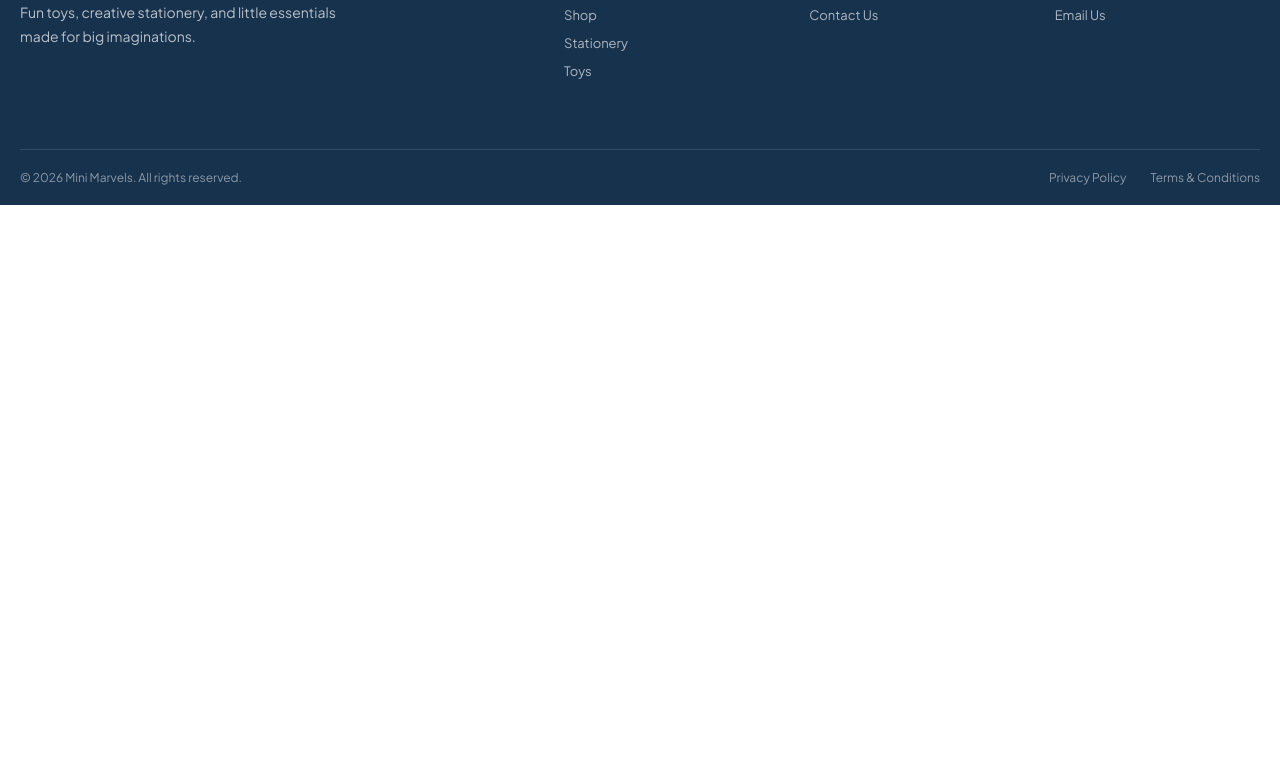
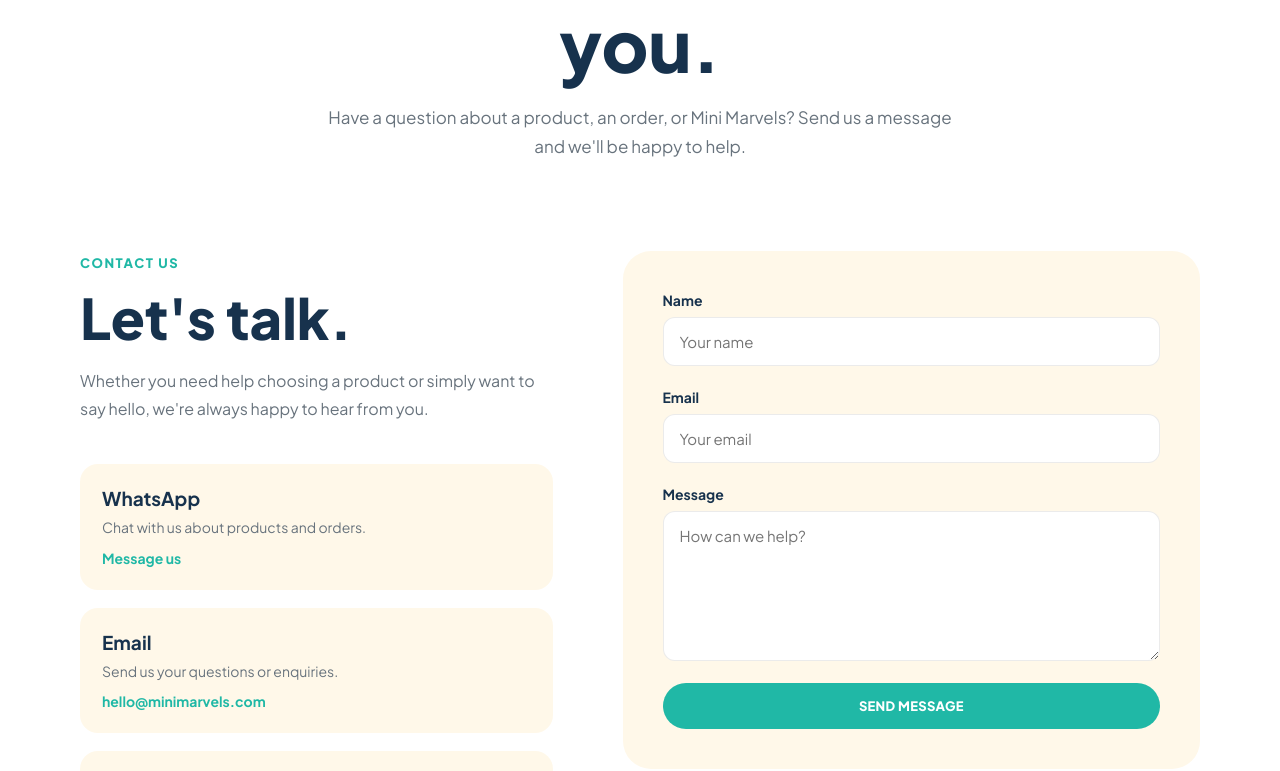
Before and after one commit to Aziz2k618/mini-marvels, a React (Vite) app: page /contact in a window 1280 px wide. Shown: the part 309-1080 px from the top of the page. Before the commit the page ends 800 px from the top, so only its background shows below. Built offline with nearby package versions, Linux system fonts and the light colour scheme.

Commit message:
create intial contact page

```diff
--- a/src/App.jsx
+++ b/src/App.jsx
@@ -6,6 +6,7 @@ import Navbar from "./components/Navbar/Navbar.jsx";
 import Home from "./pages/Home/Home";
 import Shop from "./pages/Shop/Shop";
 import About from "./pages/About/About";
+import Contact from "./pages/Contact/Contact";
 import ProductDetails from "./pages/ProductDetails/ProductDetails.jsx";
 import Footer from "./components/Footer/Footer.jsx";
 
@@ -17,6 +18,7 @@ function App() {
         <Route path="/" element={<Home />} />
         <Route path="/shop" element={<Shop />} />
         <Route path="/about" element={<About />} />
+        <Route path="/contact" element={<Contact />} />
         <Route path="/product/:slug" element={<ProductDetails />} />
       </Routes>
       <Footer />
--- /dev/null
+++ b/src/pages/Contact/Contact.css
@@ -0,0 +1,259 @@
+.contact {
+  width: 100%;
+}
+
+/* =========================
+   HEADER
+========================= */
+
+.contact-header {
+  max-width: 900px;
+  margin: 40px auto 90px;
+  padding: 80px 40px 0;
+  text-align: center;
+}
+
+.contact-header span,
+.contact-info > span {
+  color: var(--teal);
+  font-size: 13px;
+  font-weight: 800;
+  letter-spacing: 1.5px;
+}
+
+.contact-header h1 {
+  margin: 18px 0 22px;
+  color: var(--navy);
+  font-size: clamp(46px, 6vw, 72px);
+  line-height: 1.05;
+  font-weight: 800;
+}
+
+.contact-header p {
+  max-width: 650px;
+  margin: 0 auto;
+  color: var(--text-muted);
+  font-size: 17px;
+  line-height: 1.7;
+}
+
+
+/* =========================
+   MAIN CONTENT
+========================= */
+
+.contact-content {
+  max-width: 1200px;
+  margin: 0 auto 120px;
+  padding: 0 40px;
+
+  display: grid;
+  grid-template-columns: 0.9fr 1.1fr;
+  gap: 70px;
+  align-items: start;
+}
+
+
+/* =========================
+   CONTACT INFO
+========================= */
+
+.contact-info h2 {
+  margin: 15px 0 18px;
+  color: var(--navy);
+  font-size: clamp(38px, 5vw, 56px);
+  line-height: 1.1;
+  font-weight: 800;
+}
+
+.contact-info > p {
+  max-width: 480px;
+  margin-bottom: 40px;
+  color: var(--text-muted);
+  font-size: 16px;
+  line-height: 1.8;
+}
+
+.contact-details {
+  display: flex;
+  flex-direction: column;
+  gap: 18px;
+}
+
+.contact-detail {
+  padding: 22px;
+  background: var(--cream);
+  border-radius: 18px;
+  transition:
+    transform 0.3s ease,
+    box-shadow 0.3s ease;
+}
+
+.contact-detail:hover {
+  transform: translateY(-3px);
+  box-shadow: 0 8px 20px rgba(0, 0, 0, 0.06);
+}
+
+.contact-detail h3 {
+  margin: 0 0 6px;
+  color: var(--navy);
+  font-size: 19px;
+}
+
+.contact-detail p {
+  margin: 0 0 8px;
+  color: var(--text-muted);
+  font-size: 14px;
+  line-height: 1.6;
+}
+
+.contact-detail a {
+  color: var(--teal);
+  font-size: 14px;
+  font-weight: 700;
+  text-decoration: none;
+}
+
+.contact-detail a:hover {
+  text-decoration: underline;
+}
+
+
+/* =========================
+   FORM
+========================= */
+
+.contact-form-wrapper {
+  padding: 40px;
+  background: var(--cream);
+  border-radius: 28px;
+}
+
+.contact-form {
+  display: flex;
+  flex-direction: column;
+  gap: 22px;
+}
+
+.form-group {
+  display: flex;
+  flex-direction: column;
+  gap: 8px;
+}
+
+.form-group label {
+  color: var(--navy);
+  font-size: 14px;
+  font-weight: 700;
+}
+
+.form-group input,
+.form-group textarea {
+  width: 100%;
+  padding: 14px 16px;
+
+  border: 1px solid rgba(0, 0, 0, 0.08);
+  border-radius: 12px;
+
+  background: var(--white);
+  color: var(--navy);
+
+  font-family: inherit;
+  font-size: 15px;
+
+  outline: none;
+  box-sizing: border-box;
+
+  transition:
+    border-color 0.2s ease,
+    box-shadow 0.2s ease;
+}
+
+.form-group input:focus,
+.form-group textarea:focus {
+  border-color: var(--teal);
+  box-shadow: 0 0 0 3px rgba(0, 0, 0, 0.04);
+}
+
+.form-group textarea {
+  resize: vertical;
+  min-height: 150px;
+}
+
+.contact-form button {
+  width: 100%;
+  padding: 15px;
+
+  border: none;
+  border-radius: 50px;
+
+  background: var(--teal);
+  color: var(--white);
+
+  font-family: inherit;
+  font-size: 13px;
+  font-weight: 800;
+  letter-spacing: 0.3px;
+
+  cursor: pointer;
+
+  transition:
+    transform 0.2s ease,
+    opacity 0.2s ease;
+}
+
+.contact-form button:hover {
+  transform: translateY(-2px);
+  opacity: 0.9;
+}
+
+
+/* =========================
+   RESPONSIVE
+========================= */
+
+@media (max-width: 900px) {
+  .contact-header {
+    margin-top: 30px;
+    padding-top: 60px;
+  }
+
+  .contact-content {
+    grid-template-columns: 1fr;
+    gap: 50px;
+  }
+
+  .contact-info > p {
+    max-width: 650px;
+  }
+}
+
+@media (max-width: 600px) {
+  .contact-header {
+    margin-bottom: 60px;
+    padding: 50px 24px 0;
+  }
+
+  .contact-header h1 {
+    font-size: 46px;
+  }
+
+  .contact-header p {
+    font-size: 16px;
+  }
+
+  .contact-content {
+    width: calc(100% - 30px);
+    padding: 0;
+    margin-bottom: 80px;
+  }
+
+  .contact-form-wrapper {
+    padding: 28px 22px;
+    border-radius: 22px;
+  }
+
+  .contact-info h2 {
+    font-size: 40px;
+  }
+}
--- /dev/null
+++ b/src/pages/Contact/Contact.jsx
@@ -0,0 +1,102 @@
+import "./Contact.css";
+
+function Contact() {
+  return (
+    <main className="contact">
+      <section className="contact-header">
+        <span>GET IN TOUCH</span>
+
+        <h1>We'd love to hear from you.</h1>
+
+        <p>
+          Have a question about a product, an order, or Mini Marvels?
+          Send us a message and we'll be happy to help.
+        </p>
+      </section>
+
+      <section className="contact-content">
+        <div className="contact-info">
+          <span>CONTACT US</span>
+
+          <h2>Let's talk.</h2>
+
+          <p>
+            Whether you need help choosing a product or simply want to
+            say hello, we're always happy to hear from you.
+          </p>
+
+          <div className="contact-details">
+            <div className="contact-detail">
+              <h3>WhatsApp</h3>
+              <p>Chat with us about products and orders.</p>
+              <a
+                href="https://wa.me/"
+                target="_blank"
+                rel="noreferrer"
+              >
+                Message us
+              </a>
+            </div>
+
+            <div className="contact-detail">
+              <h3>Email</h3>
+              <p>Send us your questions or enquiries.</p>
+              <a href="mailto:hello@minimarvels.com">
+                hello@minimarvels.com
+              </a>
+            </div>
+
+            <div className="contact-detail">
+              <h3>Instagram</h3>
+              <p>Follow Mini Marvels for updates and inspiration.</p>
+              <a
+                href="#"
+                target="_blank"
+                rel="noreferrer"
+              >
+                @minimarvels
+              </a>
+            </div>
+          </div>
+        </div>
+
+        <div className="contact-form-wrapper">
+          <form className="contact-form">
+            <div className="form-group">
+              <label htmlFor="name">Name</label>
+              <input
+                id="name"
+                type="text"
+                placeholder="Your name"
+              />
+            </div>
+
+            <div className="form-group">
+              <label htmlFor="email">Email</label>
+              <input
+                id="email"
+                type="email"
+                placeholder="Your email"
+              />
+            </div>
+
+            <div className="form-group">
+              <label htmlFor="message">Message</label>
+              <textarea
+                id="message"
+                rows="6"
+                placeholder="How can we help?"
+              ></textarea>
+            </div>
+
+            <button type="submit">
+              SEND MESSAGE
+            </button>
+          </form>
+        </div>
+      </section>
+    </main>
+  );
+}
+
+export default Contact;
```
